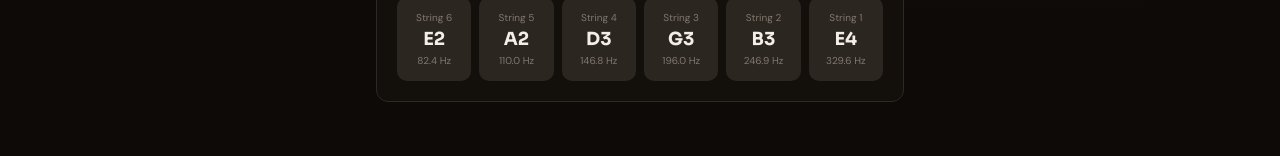
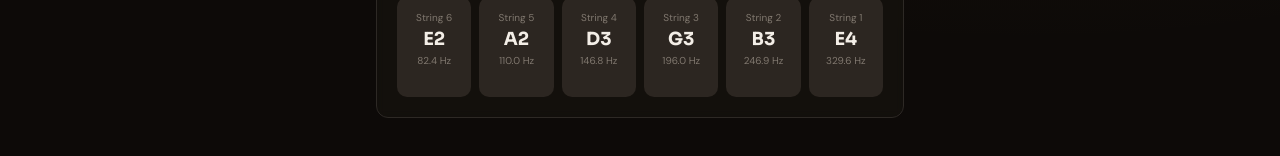
Before and after one commit to randysoller/FretMaster, a React (Vite) app: page /tuner in a window 1280 px wide. Shown: the part 710-866 px from the top of the page. Built offline with nearby package versions, Linux system fonts and the light colour scheme; no server answers.

Commit message:
Add real-time cents offset to tuner string buttons

```diff
--- a/src/pages/Tuner.tsx
+++ b/src/pages/Tuner.tsx
@@ -782,6 +782,10 @@ export default function Tuner() {
               const isActive = selectedString?.string === gs.string;
               const isDetected = !selectedString && shownClosest?.string === gs.string && isListening && shownFreq !== null;
               const isPlaying = playingString === gs.string;
+              // Real-time cents offset from this string's target
+              const stringCents = shownFreq ? Math.round(1200 * Math.log2(shownFreq / gs.freq)) : null;
+              const stringInTune = stringCents !== null && Math.abs(stringCents) <= 5;
+              const stringClose = stringCents !== null && Math.abs(stringCents) <= 15;
               return (
                 <button
                   key={gs.string}
@@ -816,8 +820,24 @@ export default function Tuner() {
                   <span className="text-[10px] font-body text-[hsl(var(--text-muted))] tabular-nums">
                     {gs.freq.toFixed(1)} Hz
                   </span>
+                  {/* Real-time cents offset readout */}
+                  <span className={`text-[10px] font-display font-bold tabular-nums mt-0.5 h-3.5 transition-colors duration-200 ${
+                    stringCents === null
+                      ? 'text-transparent'
+                      : stringInTune
+                        ? 'text-[hsl(142_71%_45%)]'
+                        : stringClose
+                          ? 'text-[hsl(var(--color-emphasis))]'
+                          : 'text-[hsl(var(--text-muted)/0.7)]'
+                  }`}>
+                    {stringCents !== null
+                      ? stringInTune
+                        ? '✓'
+                        : `${stringCents > 0 ? '+' : ''}${stringCents}¢`
+                      : '—'}
+                  </span>
                   {isPlaying && (
-                    <Volume2 className="size-3 mt-1 text-[hsl(var(--color-primary))] animate-pulse" />
+                    <Volume2 className="size-3 mt-0.5 text-[hsl(var(--color-primary))] animate-pulse" />
                   )}
                 </button>
               );
```
